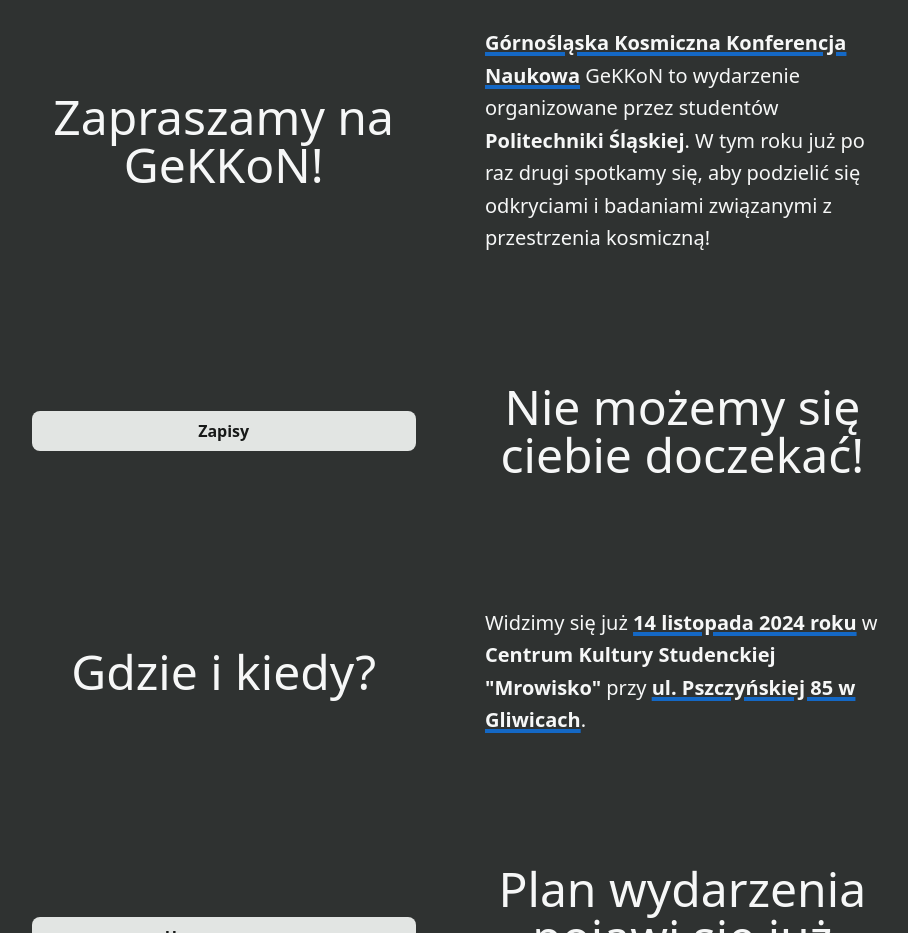
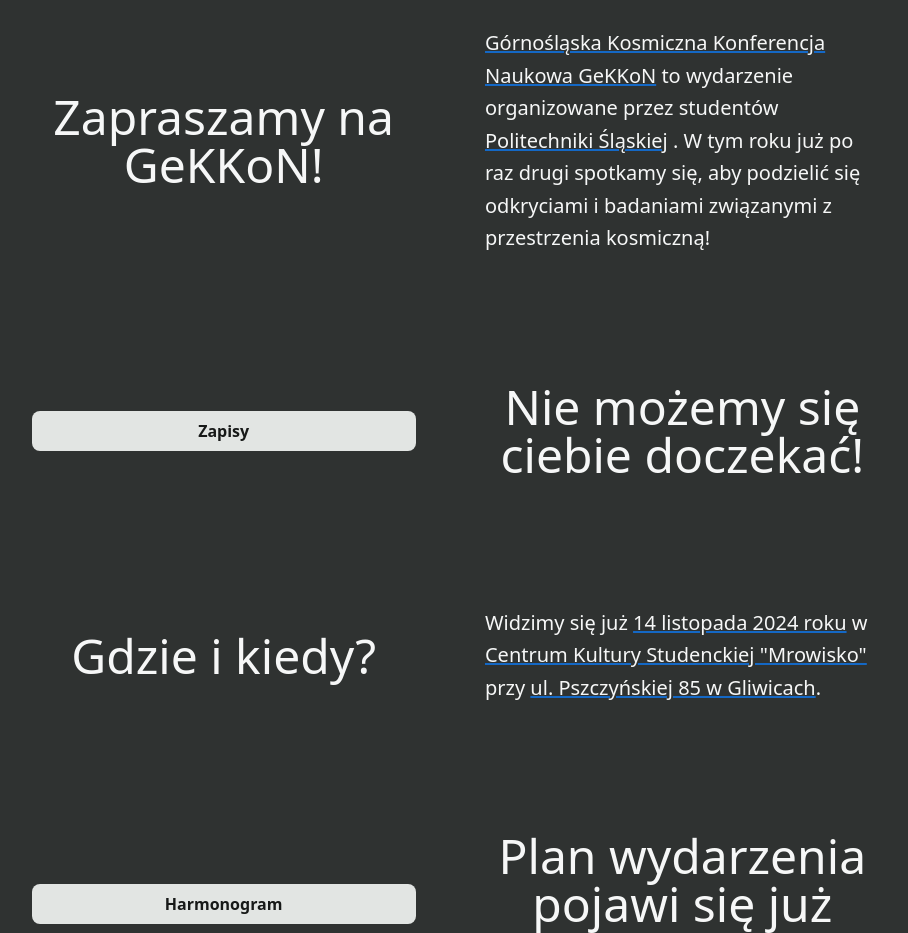
Before and after one commit to RadekJedrzejczyk/gekkon-website, a Vue app: page / in a window 1280 px wide. Shown: the part 680-1613 px from the top of the page, without its empty margins (187-1095 px from the left). Built offline with nearby package versions, Linux system fonts and the light colour scheme.

Commit message:
style: universal accented text

```diff
--- a/src/views/MainView.vue
+++ b/src/views/MainView.vue
@@ -3,6 +3,7 @@
 import SpacedPair from '@/components/SpacedPair.vue'
 import CenteredHeader from '@/components/styled/CenteredHeader.vue'
 import StyledText from '@/components/styled/StyledText.vue'
+import AccentedText from '@/components/styled/AccentedText.vue'
 import FilledButton from '@/components/styled/FilledButton.vue'
 
 const buttonClass = 'w-64 lg:w-96 hover:bg-marshland-200'
@@ -16,12 +17,11 @@
       </template>
       <template #secondElem>
         <StyledText>
-          <span class="font-bold underline decoration-accent-600 decoration-4"
-            >Górnośląska Kosmiczna Konferencja Naukowa</span
-          >
-          GeKKoN to wydarzenie organizowane przez studentów
-          <span class="font-bold">Politechniki Śląskiej</span>. W tym roku już po raz drugi spotkamy
-          się, aby podzielić się odkryciami i badaniami związanymi z przestrzenia kosmiczną!
+          <AccentedText>Górnośląska Kosmiczna Konferencja Naukowa GeKKoN</AccentedText>
+          to wydarzenie organizowane przez studentów
+          <AccentedText>Politechniki Śląskiej</AccentedText>
+          . W tym roku już po raz drugi spotkamy się, aby podzielić się odkryciami i badaniami
+          związanymi z przestrzenia kosmiczną!
         </StyledText>
       </template>
     </SpacedPair>
@@ -42,13 +42,10 @@
       <template #secondElem>
         <StyledText>
           Widzimy się już
-          <span class="font-bold underline decoration-accent-600 decoration-4"
-            >14 listopada 2024 roku</span
-          >
-          w <span class="font-bold">Centrum Kultury Studenckiej "Mrowisko"</span> przy
-          <span class="font-bold underline decoration-accent-600 decoration-4"
-            >ul. Pszczyńskiej 85 w Gliwicach</span
-          >.
+          <AccentedText>14 listopada 2024 roku</AccentedText>
+          w
+          <AccentedText>Centrum Kultury Studenckiej "Mrowisko"</AccentedText> przy
+          <AccentedText>ul. Pszczyńskiej 85 w Gliwicach</AccentedText>.
         </StyledText>
       </template>
     </SpacedPair>
```
